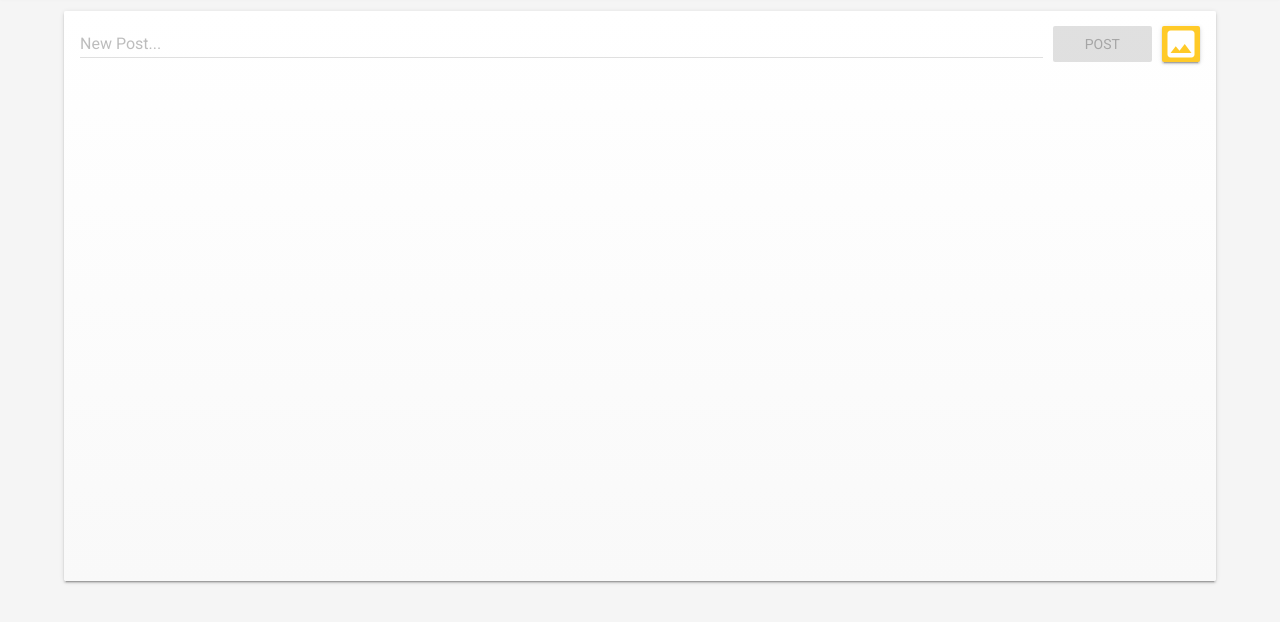
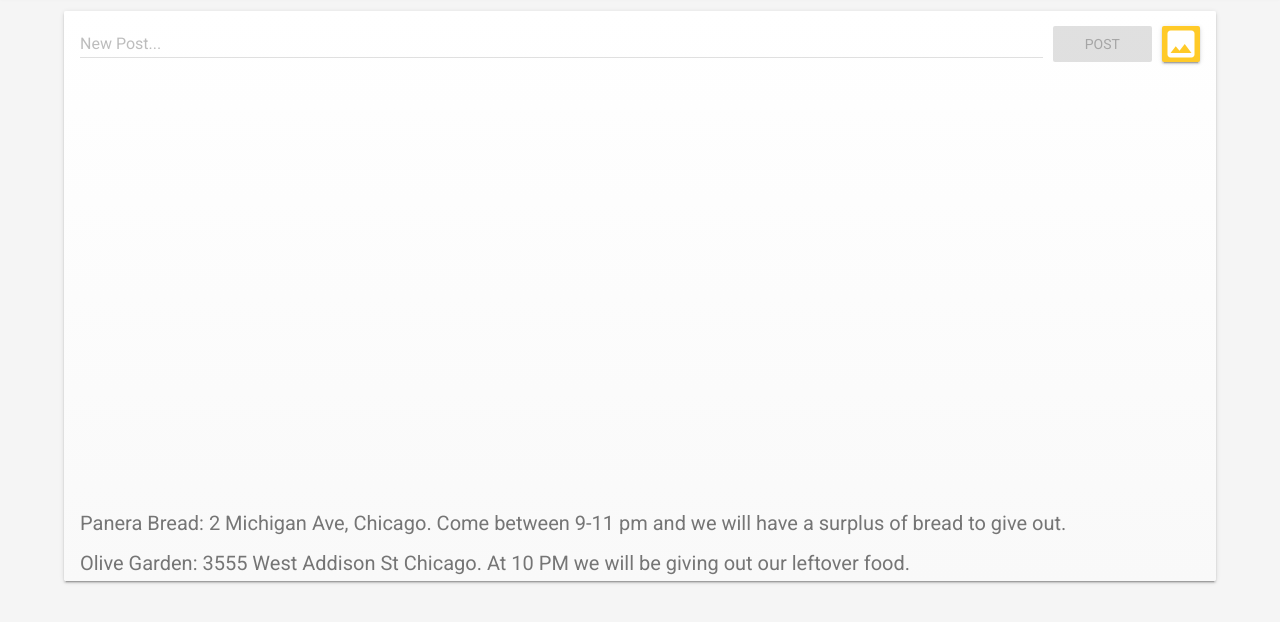
Before and after one commit to nishapant/foodwebsite, a plain HTML site: page index.html in a window 1280 px wide. Shown: the part 136-758 px from the top of the page. Drawn offline with nearby package versions, Linux system fonts and the light colour scheme; some packages are replaced by stand-ins of ours; no server answers.

Commit message:
hardcoded in some messages. Storage no longer linked properly :/

```diff
--- a/index.html
+++ b/index.html
@@ -72,9 +72,11 @@
             </button>
           </form>
           <div id="messages">
+
             <span id="message-filler"></span>
           </div>
-
+          <p>Panera Bread: 2 Michigan Ave, Chicago. Come between 9-11 pm and we will have a surplus of bread to give out.</p>
+          <p>Olive Garden: 3555 West Addison St Chicago. At 10 PM we will be giving out our leftover food.</p>
         </div>
       </div>
 
--- a/styles/main.css
+++ b/styles/main.css
@@ -15,6 +15,10 @@
  */
 
 /*nav bar style */
+p {
+  font-size: 20px;
+}
+
  ul {
      list-style-type: none;
      margin: 0;
```
